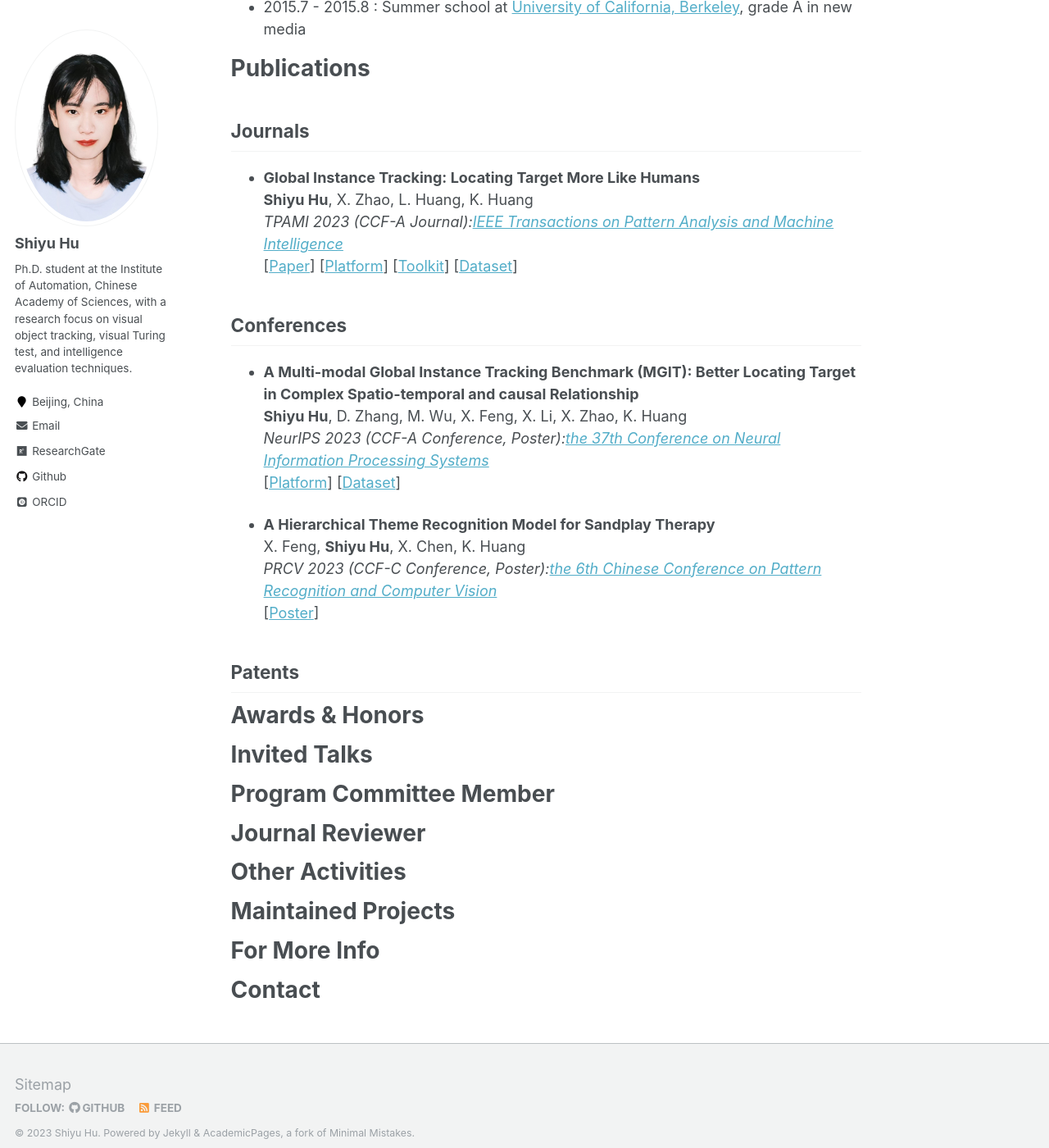
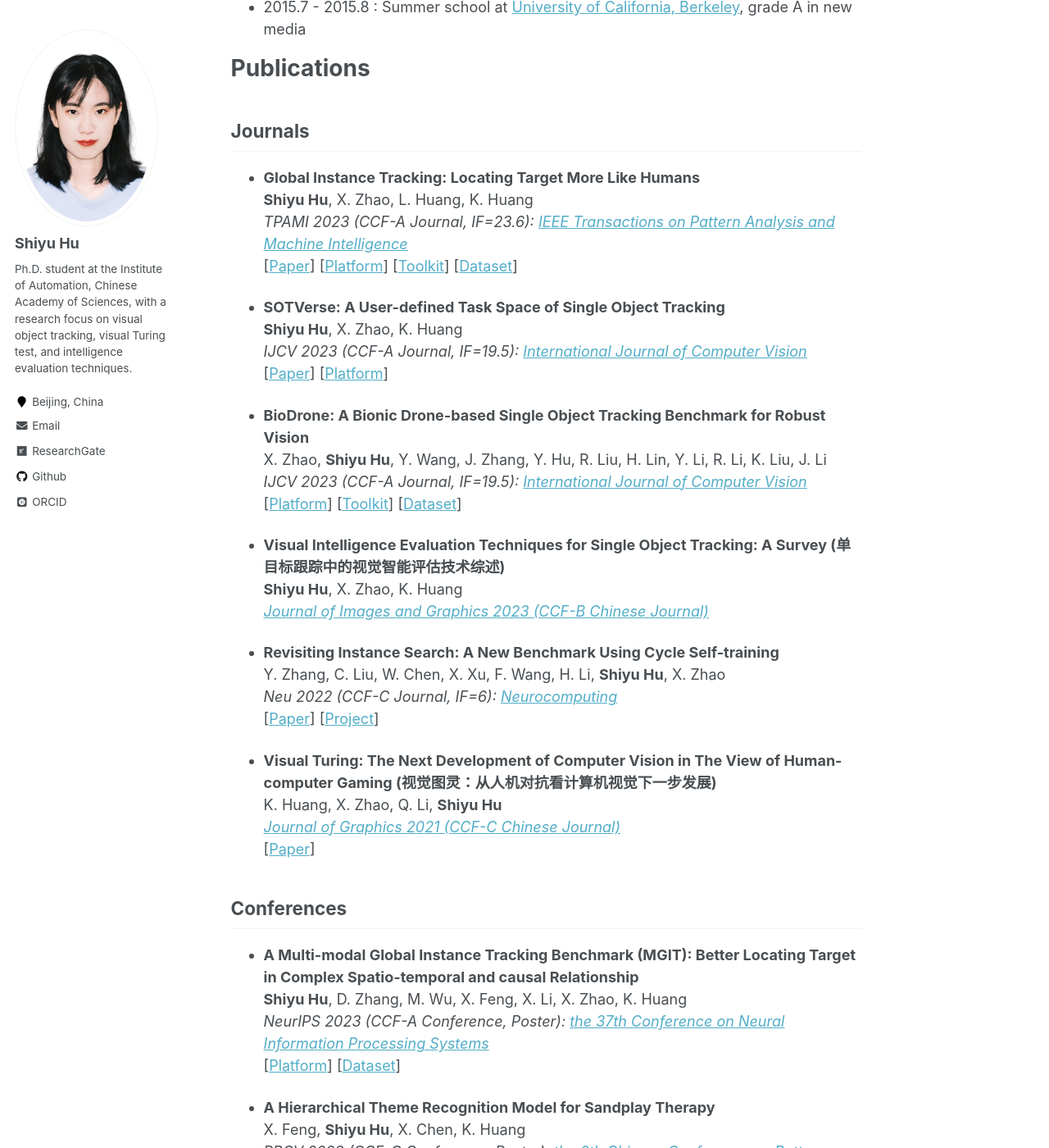
Before and after one commit to huuuuusy/huuuuusy.github.io, a Jekyll site: the page built from _pages/about.md, in a window 1280 px wide and 1400 px high, scrolled down 1100 px. Shown: the whole window at 82% size. Built offline with Jekyll 4.4.1, drawn with Linux system fonts in a browser that asks for light colours; some web fonts are replaced.

Commit message:
231023更新论文

```diff
--- a/_pages/about.md
+++ b/_pages/about.md
@@ -30,7 +30,6 @@ Education
 * 2017.9 - 2019.6 : M.S. in Computer Science, [Department of Computer Science, University of Hong Kong](https://www.cs.hku.hk/), advised by [Prof. Choli Wang](https://www.cs.hku.hk/people/academic-staff/clwang)
 * 2013.9 - 2017.6 : B.E. in Information Engineering, [Beijing Institute of Technology](https://english.bit.edu.cn/)
 
-
 Experiences
 ======
 * 2018.3 - 2018.11 : Research assistent at [Big-Little Heterogeneous Computing with Polymorphic GPU Kernels, University of Hong Kong](https://i.cs.hku.hk/~clwang/big_little_GPU.htm)
@@ -43,29 +42,55 @@ Publications
 ## Journals
 * **Global Instance Tracking: Locating Target More Like Humans**<br>
   **Shiyu Hu**, X. Zhao, L. Huang, K. Huang<br>
-  *TPAMI 2023 (CCF-A Journal):[IEEE Transactions on Pattern Analysis and Machine Intelligence](https://ieeexplore.ieee.org/xpl/RecentIssue.jsp?punumber=34)*<br>
+  *TPAMI 2023 (CCF-A Journal, IF=23.6): [IEEE Transactions on Pattern Analysis and Machine Intelligence](https://ieeexplore.ieee.org/xpl/RecentIssue.jsp?punumber=34)*<br>
   [[Paper](https://ieeexplore.ieee.org/document/9720246/)]
   [[Platform](http://videocube.aitestunion.com/)]
   [[Toolkit](https://github.com/huuuuusy/videocube-toolkit)]
-  [[Dataset]([[Toolkit](https://github.com/huuuuusy/videocube-toolkit)])]
+  [[Dataset](http://videocube.aitestunion.com/downloads)]
+
+* **SOTVerse: A User-defined Task Space of Single Object Tracking**<br>
+  **Shiyu Hu**, X. Zhao, K. Huang<br>
+  *IJCV 2023 (CCF-A Journal, IF=19.5): [International Journal of Computer Vision](https://www.springer.com/journal/11263)*<br>
+  [[Paper](https://link.springer.com/article/10.1007/s11263-023-01908-5)]
+  [[Platform](http://metaverse.aitestunion.com/)]
+
+* **BioDrone: A Bionic Drone-based Single Object Tracking Benchmark for Robust Vision**<br>
+  X. Zhao, **Shiyu Hu**, Y. Wang, J. Zhang, Y. Hu, R. Liu, H. Lin, Y. Li, R. Li, K. Liu, J. Li<br>
+  *IJCV 2023 (CCF-A Journal, IF=19.5): [International Journal of Computer Vision](https://www.springer.com/journal/11263)*<br>
+  [[Platform](http://biodrone.aitestunion.com/)]
+  [[Toolkit](https://github.com/huuuuusy/biodrone-toolkit-official)]
+  [[Dataset](http://biodrone.aitestunion.com/downloads)]
+
+* **Visual Intelligence Evaluation Techniques for Single Object Tracking: A Survey (单目标跟踪中的视觉智能评估技术综述)**<br>
+  **Shiyu Hu**, X. Zhao, K. Huang<br>
+  *[Journal of Images and Graphics 2023 (CCF-B Chinese Journal)](http://www.cjig.cn/jig/ch/index.aspx)*<br>
+
+* **Revisiting Instance Search: A New Benchmark Using Cycle Self-training**<br>
+  Y. Zhang, C. Liu, W. Chen, X. Xu, F. Wang, H. Li, **Shiyu Hu**, X. Zhao<br>
+  *Neu 2022 (CCF-C Journal, IF=6): [Neurocomputing](https://www.sciencedirect.com/journal/neurocomputing)*<br>
+  [[Paper](https://www.sciencedirect.com/science/article/abs/pii/S0925231222007445)]
+  [[Project](https://github.com/Instance-Search/)]
+
+* **Visual Turing: The Next Development of Computer Vision in The View of Human-computer Gaming (视觉图灵：从人机对抗看计算机视觉下一步发展)**<br>
+  K. Huang, X. Zhao, Q. Li, **Shiyu Hu**<br>
+  *[Journal of Graphics 2021 (CCF-C Chinese Journal)](http://www.txxb.com.cn/CN/2095-302X/home.shtml)*<br>
+  [[Paper](http://www.txxb.com.cn/CN/10.11996/JG.j.2095-302X.2021030339)]
+
 
 ## Conferences
 * **A Multi-modal Global Instance Tracking Benchmark (MGIT): Better Locating Target in Complex Spatio-temporal and causal Relationship**<br>
   **Shiyu Hu**, D. Zhang, M. Wu, X. Feng, X. Li, X. Zhao, K. Huang<br>
-  *NeurIPS 2023 (CCF-A Conference, Poster):[the 37th Conference on Neural Information Processing Systems](https://neurips.cc/Conferences/2023)*<br>
+  *NeurIPS 2023 (CCF-A Conference, Poster): [the 37th Conference on Neural Information Processing Systems](https://neurips.cc/Conferences/2023)*<br>
   [[Platform](http://videocube.aitestunion.com/)]
   [[Dataset]([[Toolkit](https://github.com/huuuuusy/videocube-toolkit)])]
 
 * **A Hierarchical Theme Recognition Model for Sandplay Therapy**<br>
   X. Feng, **Shiyu Hu**, X. Chen, K. Huang<br>
-  *PRCV 2023 (CCF-C Conference, Poster):[the 6th Chinese Conference on Pattern Recognition and Computer Vision](https://www.prcv2023.cn/2023prcv)*<br>
+  *PRCV 2023 (CCF-C Conference, Poster): [the 6th Chinese Conference on Pattern Recognition and Computer Vision](https://www.prcv2023.cn/2023prcv)*<br>
   [[Poster](https://huuuuusy.github.io/files/PRCV23-poster.pdf)]
 
 
-
-
-
-## Patents
+<!-- ## Patents -->
 
 
 
```
